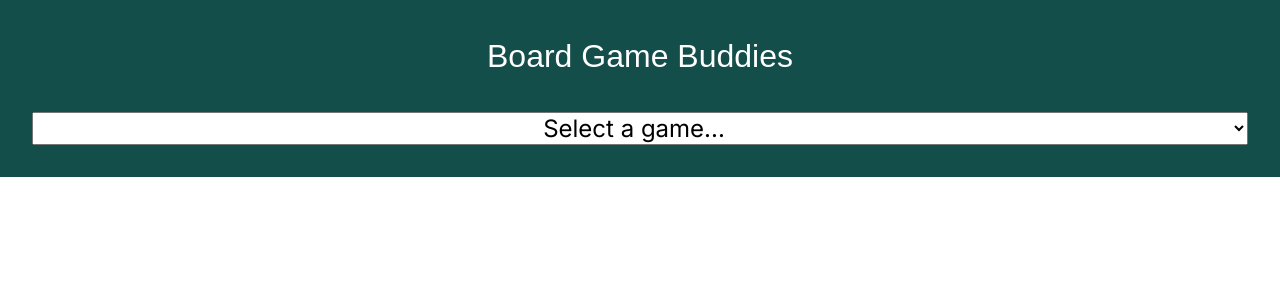
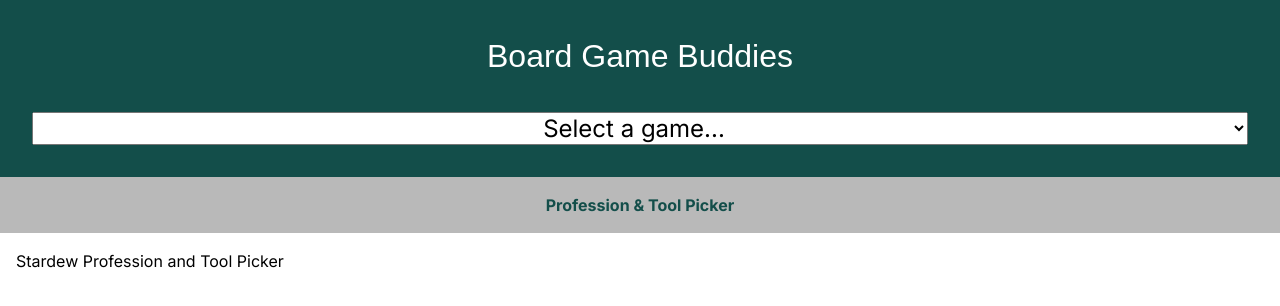
Before and after one commit to eidolon-SE/bgbuddies, a Vue app: page /stardew in a window 1280 px wide. Shown: the top 306 px of the page. Built offline with nearby package versions, Linux system fonts and the light colour scheme; a web font is replaced by a local one.

Commit message:
initial stardew work

```diff
--- /dev/null
+++ b/src/routes/Stardew.js
@@ -0,0 +1,14 @@
+export const StardewRoutes = {
+    path: '/stardew',
+    name: 'stardew',
+    meta: { verbose: 'Stardew Valley: The Board Game' },
+    component: () => import('../views/Stardew/StardewView.vue'),
+    children: [
+        {
+            path: 'picker',
+            component: () => import('../views/Stardew/StardewPickerView.vue'),
+            name: 'stardew_picker',
+            alias: '',
+        },
+    ]
+}
--- /dev/null
+++ b/src/views/Stardew/StardewPickerView.vue
@@ -0,0 +1,3 @@
+<template>
+  Stardew Profession and Tool Picker
+</template>
--- /dev/null
+++ b/src/views/Stardew/StardewView.vue
@@ -0,0 +1,12 @@
+<script setup>
+  import { RouterLink } from 'vue-router'
+  import ViewLayout from '../../components/ViewLayout.vue'
+</script>
+
+<template>
+  <ViewLayout>
+    <template v-slot:nav>
+      <RouterLink :to="{ name: 'stardew_picker' }">Profession &amp; Tool Picker</RouterLink>
+    </template>
+  </ViewLayout>
+</template>
```
Also changed, not shown: src/router.js (+6 -4 lines).
